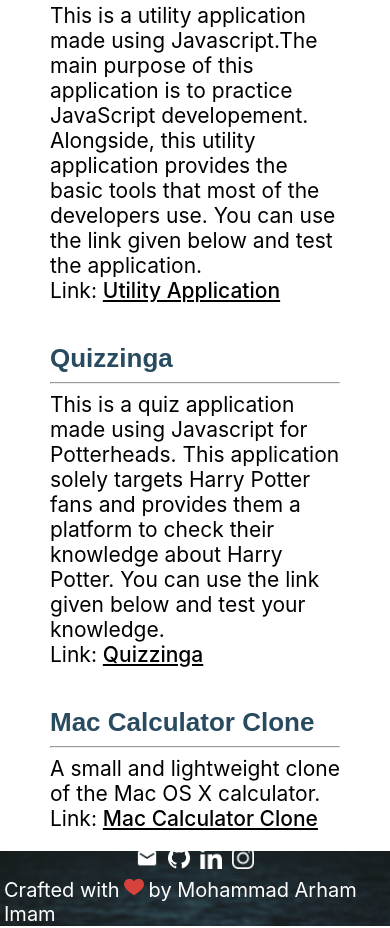
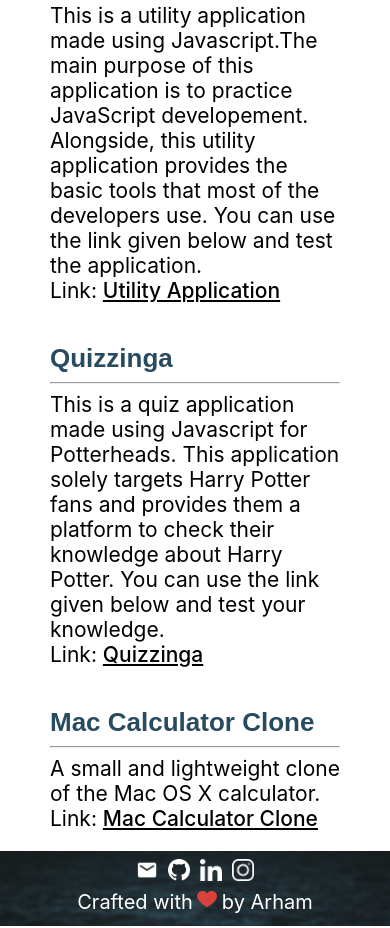
Before and after one commit to imamarham10/developer-portfolio, a plain HTML site: page index.html in a window 390 px wide. Shown: the part 893-1821 px from the top of the page. Drawn offline with Linux system fonts and the light colour scheme.

Commit message:
made responsive

```diff
--- a/css-file.css
+++ b/css-file.css
@@ -260,11 +260,16 @@ hr {
   .span-link{
     margin: 2px;
   }
+  .div-message{
+    margin-left: 5px;
+    margin-right: 5px;
+    text-align: center;
+  }
   .footer-message-love{
-    height: 15px;
+    height: 12px;
   }
   .span-message{
-    font-size: 15px;
+    font-size: 12px;
   }
 }
 
--- a/index.html
+++ b/index.html
@@ -78,7 +78,7 @@
             </span>
         </div>
         <div class="div-message">
-            <p class="div-message"><span class="span-message">Crafted with</span> <span class="span-message"><img src="/heart.png" alt="love" class="footer-message-love"></span> <span class="span-message">by Mohammad Arham Imam</span></p>
+            <p class="div-message"><span class="span-message">Crafted with</span> <span class="span-message"><img src="/heart.png" alt="love" class="footer-message-love"></span> <span class="span-message">by Arham</span></p>
         </div>
     </footer>
 
```
